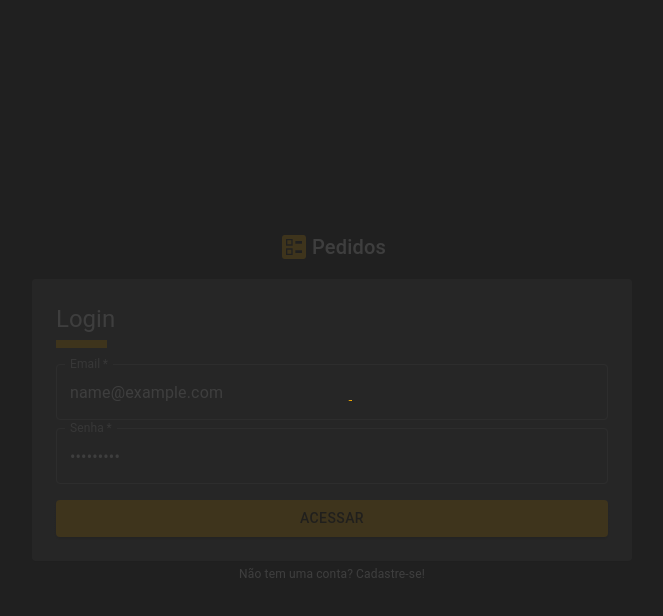
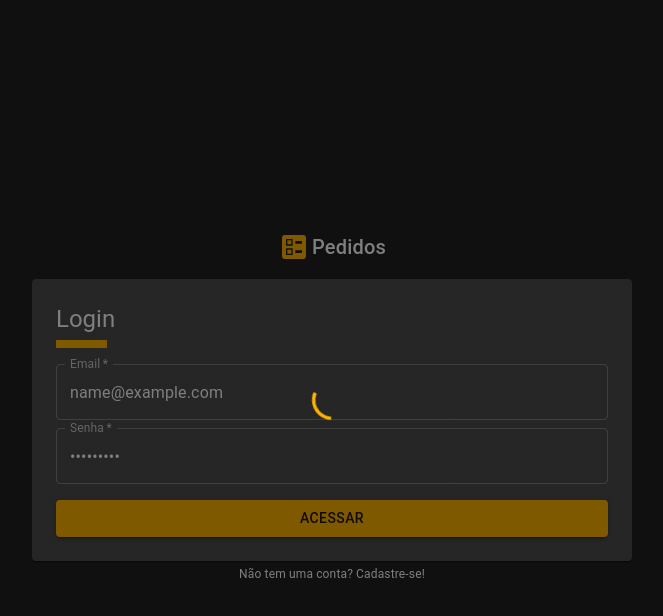
Before and after one commit to diasjoaovitor-zz/pedidos, a React (Create React App) app: page /login in a window 1280 px wide. Both pictures are taken after typing "name@example.com", "Sample123" into the empty fields and a click on the button "ACESSAR". Shown: the top 616 px of the page, without its empty margins (308-971 px from the left). Built offline with nearby package versions, Linux system fonts and the light colour scheme; no server answers.

Commit message:
refactor: loader component

```diff
--- a/src/pages/Login.tsx
+++ b/src/pages/Login.tsx
@@ -37,7 +37,7 @@ export const Login: React.FC<Props> = ({ login }) => {
         </Button>
       </Auth>
       <NotificationModal message={message} handleClose={() => setMessage('')} />
-      {loader && <Loader />}
+      <Loader open={loader} />
     </>
   )
 }
--- a/src/pages/Register.tsx
+++ b/src/pages/Register.tsx
@@ -46,7 +46,7 @@ export const Register: React.FC<Props> = ({ register }) => {
       </Button>
     </Auth>
     <NotificationModal message={message} handleClose={() => setMessage('')} />
-    {loader && <Loader />}
+    <Loader open={loader} />
     </>
   )
 }
--- a/src/shared/components/Loader.tsx
+++ b/src/shared/components/Loader.tsx
@@ -1,24 +1,17 @@
-import { Box, CircularProgress } from "@mui/material";
-import { useAppThemeContext } from "../contexts";
+import { Backdrop, CircularProgress } from "@mui/material"
+import { useAppThemeContext } from "../contexts"
 
-export const Loader: React.FC = () => {
+export const Loader: React.FC<{ open: boolean }> = ({ open }) => {
   const { theme } = useAppThemeContext()
   return (
-    <Box
+    <Backdrop
       sx={{
-        display: 'flex',
-        alignItems: 'center',
-        justifyContent: 'center',
-        position: 'fixed',
-        width: '100%',
-        height: '100%',
-        top: 0,
-        left: 0,
-        zIndex: 1,
-        backgroundColor:  theme.palette.secondary.dark
+        color: theme.palette.secondary.dark,
+        zIndex: theme => theme.zIndex.drawer + 1
       }}
+      open={open}
     >
       <CircularProgress />
-    </Box>
+    </Backdrop>
   )
 }
--- a/src/shared/contexts/AuthContext.tsx
+++ b/src/shared/contexts/AuthContext.tsx
@@ -33,5 +33,6 @@ export const AuthProvider: React.FC<{children: ReactNode}> = ({ children }) => {
     <AuthContext.Provider value={{ user }}>
      {children}
     </AuthContext.Provider> :
-    <Loader />
+    <Loader open={loader} />
+
 }
```
